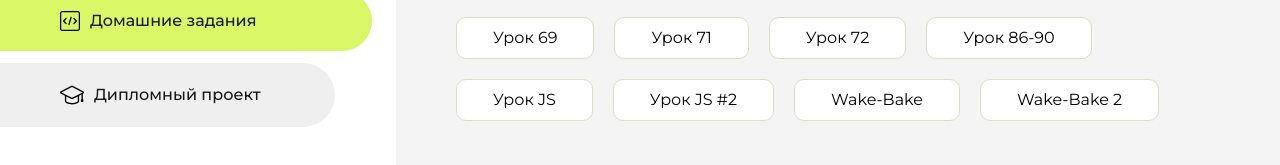
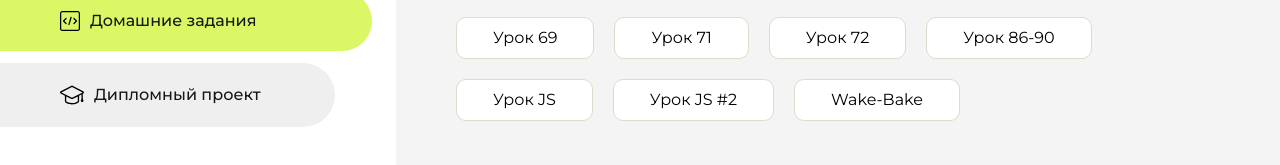
Before and after one commit to Nastya5454/Homework, a plain HTML site: page index.html in a window 1280 px wide. Shown: the part 345-510 px from the top of the page. Drawn offline with Linux system fonts and the light colour scheme.

Commit message:
Update index.html

```diff
--- a/index.html
+++ b/index.html
@@ -138,10 +138,7 @@
                         <a href="JS-pract/index.html">Урок JS #2</a>
                     </li>
                      <li class="content__list-item">
-                        <a href="../wake-bake/index.html">Wake-Bake</a>
-                    </li>
-                     <li class="content__list-item">
-                        <a href="wake-bake/index.html">Wake-Bake 2</a>
+                        <a href="wake-bake/index.html">Wake-Bake</a>
                     </li>
                 </ul>
             </div>
```
